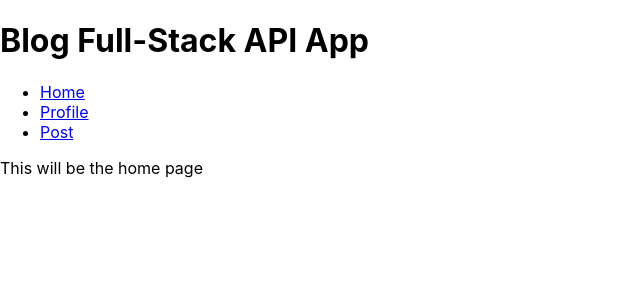
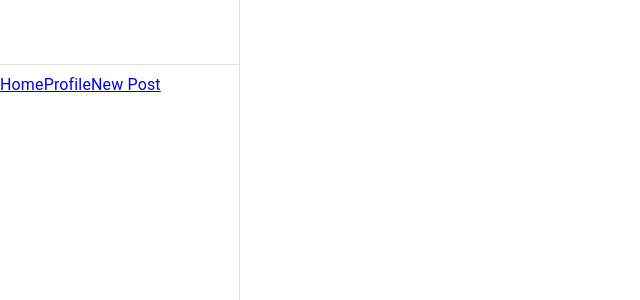
Before and after one commit to malkaysi/blog-front-end, a React (Create React App) app: page /blog in a window 1280 px wide. Shown: the top 300 px of the page, without its empty margins (0-640 px from the left). Built offline with nearby package versions, Linux system fonts and the light colour scheme.

Commit message:
Updating sidebar

```diff
--- a/package.json
+++ b/package.json
@@ -5,11 +5,14 @@
   "dependencies": {
     "@emotion/react": "^11.10.5",
     "@emotion/styled": "^11.10.5",
+    "@mui/icons-material": "^5.11.0",
     "@mui/material": "^5.11.5",
     "@testing-library/jest-dom": "^5.16.5",
     "@testing-library/react": "^13.4.0",
     "@testing-library/user-event": "^13.5.0",
+    "lodash": "^4.17.21",
     "prettier": "^2.8.3",
+    "prop-types": "^15.8.1",
     "react": "^18.2.0",
     "react-dom": "^18.2.0",
     "react-router-dom": "^6.6.2",
--- /dev/null
+++ b/src/features/sidebar/RouterLink.js
@@ -0,0 +1,19 @@
+import React from 'react';
+import { Link } from 'react-router-dom';
+import PropTypes from 'prop-types';
+import { isEmpty } from 'lodash';
+
+export const RouterLink = ({ route }) => {
+
+  if (isEmpty(route)) {
+    return null;
+  }
+
+  return (
+    <Link to={route.url}>{route.name}</Link>
+  )
+}
+
+RouterLink.propTypes = {
+  route: PropTypes.object.isRequired,
+}
--- /dev/null
+++ b/src/features/sidebar/RouterLinks.js
@@ -0,0 +1,41 @@
+import React from 'react';
+import {
+  ListItem,
+  ListItemButton,
+  ListItemIcon,
+} from '@mui/material';
+import InboxIcon from '@mui/icons-material/MoveToInbox';
+import MailIcon from '@mui/icons-material/Mail';
+import { RouterLink } from './RouterLink';
+
+
+
+export const RouterLinks = () => {
+
+  const routes = [
+    {
+      name: 'Home',
+      url: `/blog`,
+    },
+    {
+      name: 'Profile',
+      url: `/blog/profile`,
+    },
+    {
+      name: 'New Post',
+      url: `/blog/post`,
+    },
+  ]
+
+  return (
+    routes.map((route, index) => (
+      <ListItem key={route.name} component={()=><RouterLink route={route}/>}>
+        <ListItemButton>
+          <ListItemIcon>
+            {index % 2 === 0 ? <InboxIcon /> : <MailIcon />}
+          </ListItemIcon>
+        </ListItemButton>
+      </ListItem>
+    ))
+  )
+}
--- a/src/features/sidebar/index.js
+++ b/src/features/sidebar/index.js
@@ -1,10 +1,29 @@
+import {
+  Box,
+  CssBaseline,
+  Divider,
+  Drawer,
+  List,
+  /*   ListItem,
+    ListItemButton,
+    ListItemIcon,
+    ListItemText,  */
+  Toolbar,
+} from '@mui/material';
+/* import InboxIcon from '@mui/icons-material/MoveToInbox';
+import MailIcon from '@mui/icons-material/Mail'; */
 import React from 'react';
-import { Link, Outlet } from 'react-router-dom';
+import { RouterLinks } from './RouterLinks';
+// import { Link, Outlet } from 'react-router-dom';
+const drawerWidth = 240;
+
+
+
 
 const SidebarNav = () => {
 
   return (
-    <div>
+    /*  <div>
        <div id="sidebar">
          <h1>Blog Full-Stack API App</h1>
          <nav>
@@ -24,7 +43,29 @@ const SidebarNav = () => {
        <div id="detail">
          <Outlet />
        </div>
-    </div>
+     </div> */
+
+    <Box sx={{ display: 'flex' }}>
+      <CssBaseline />
+      <Drawer
+        sx={{
+          width: drawerWidth,
+          flexShrink: 0,
+          '& .MuiDrawer-paper': {
+            width: drawerWidth,
+            boxSizing: 'border-box',
+          },
+        }}
+        variant="permanent"
+        anchor="left"
+      >
+        <Toolbar />
+        <Divider />
+        <List>
+          <RouterLinks />
+        </List>
+      </Drawer>
+    </Box>
   )
 }
 
```
Also changed, not shown: src/features/sidebar/Routes.js (added, +14 -0 lines), 1 other file (tests, documents, lock files or other folders). Lines whose indentation alone changed are shown as unchanged.
